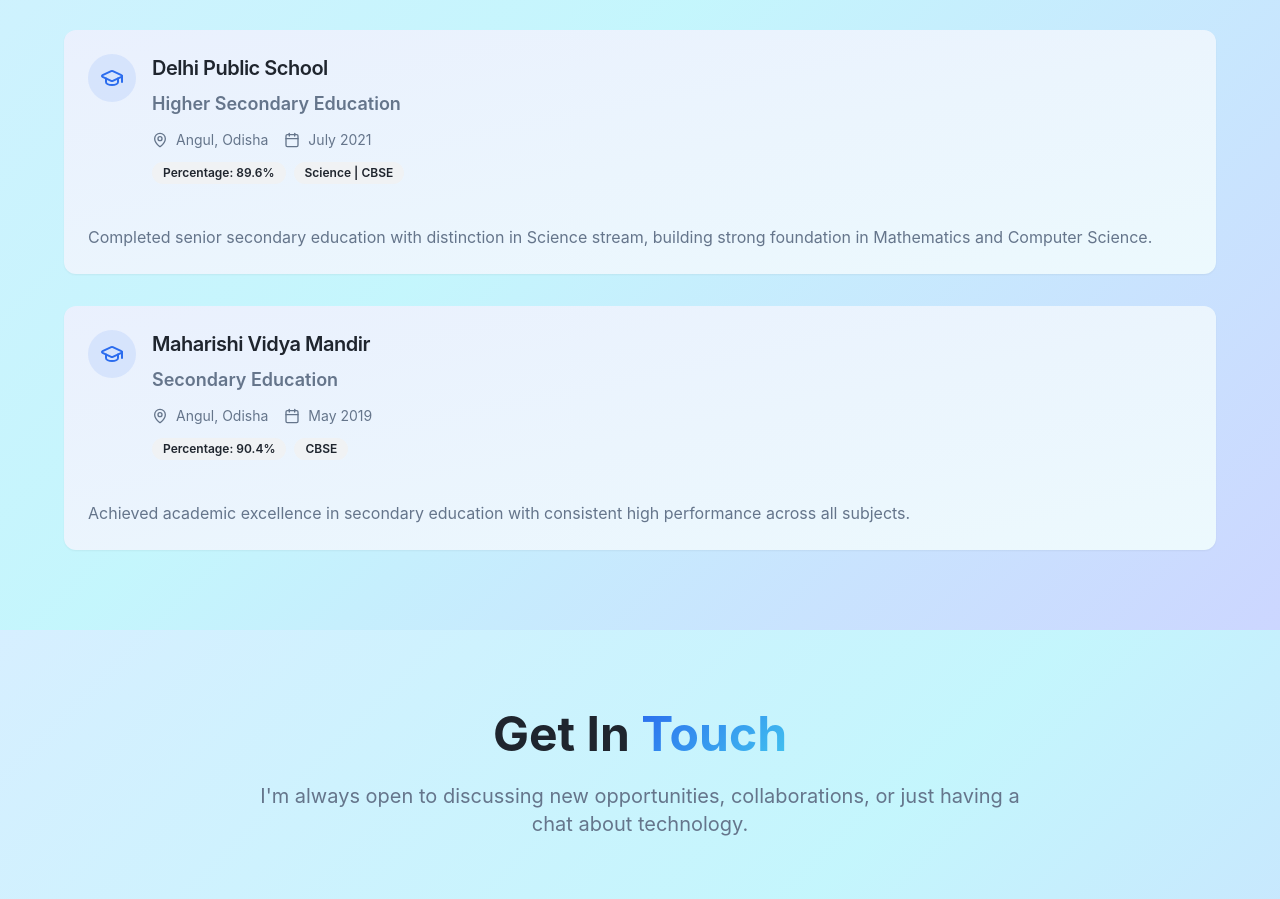
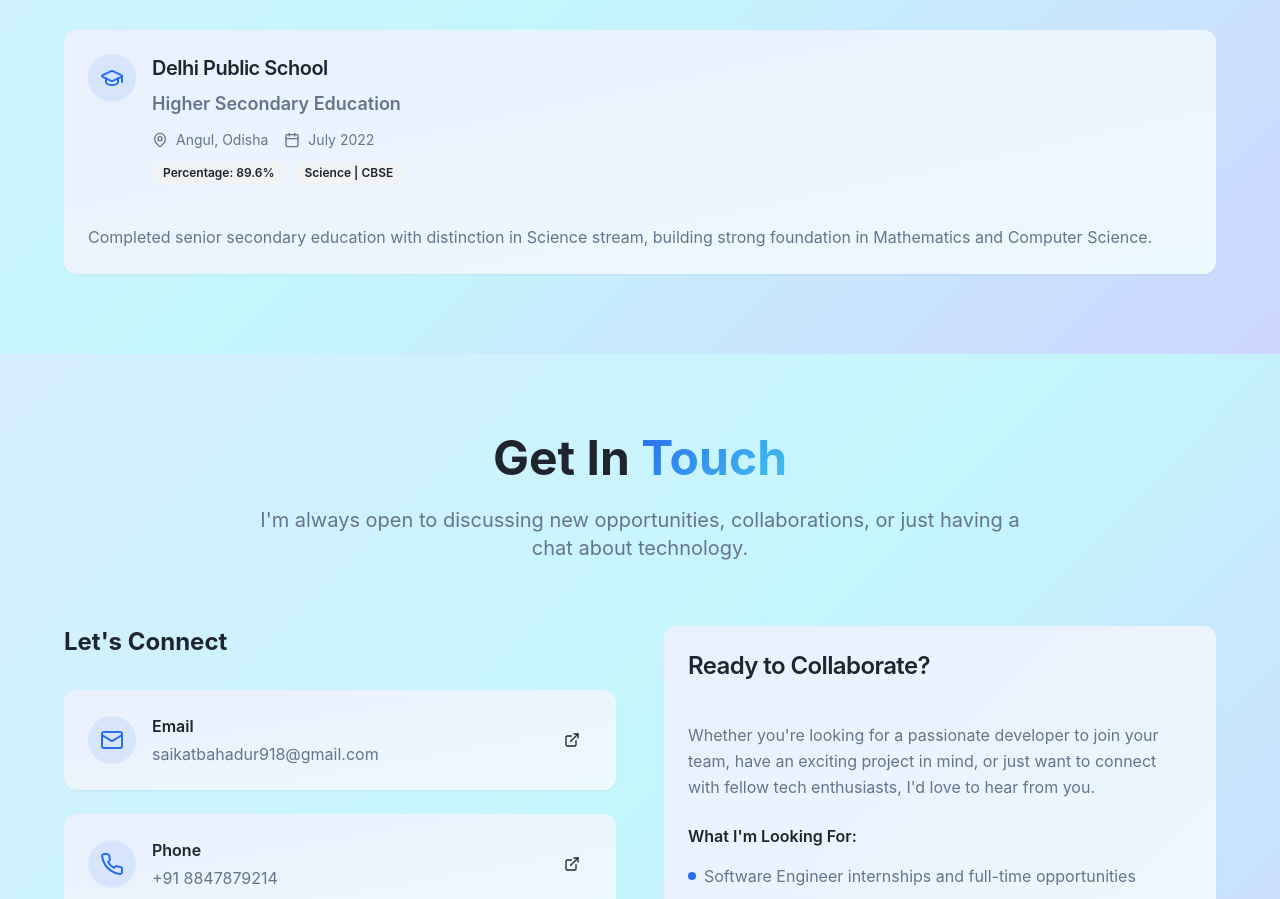
Before and after one commit to saikat-bahadur/saikat-portfolio, a React (Vite) app: page / in a window 1280 px wide. Shown: the part 5180-6079 px from the top of the page. Built offline with nearby package versions, Linux system fonts and the light colour scheme; the HTML template or start-up script is replaced by a standard one.

Commit message:
education

```diff
--- a/src/components/Education.tsx
+++ b/src/components/Education.tsx
@@ -16,20 +16,20 @@ const Education = () => {
       institution: "Delhi Public School",
       degree: "Higher Secondary Education",
       location: "Angul, Odisha",
-      duration: "July 2021",
+      duration: "July 2022",
       cgpa: "Percentage: 89.6%",
       stream: "Science | CBSE",
       description: "Completed senior secondary education with distinction in Science stream, building strong foundation in Mathematics and Computer Science."
     },
-    {
-      institution: "Maharishi Vidya Mandir",
-      degree: "Secondary Education",
-      location: "Angul, Odisha",
-      duration: "May 2019",
-      cgpa: "Percentage: 90.4%",
-      stream: "CBSE",
-      description: "Achieved academic excellence in secondary education with consistent high performance across all subjects."
-    }
+    // {
+    //   institution: "Maharishi Vidya Mandir",
+    //   degree: "Secondary Education",
+    //   location: "Angul, Odisha",
+    //   duration: "May 2019",
+    //   cgpa: "Percentage: 90.4%",
+    //   stream: "CBSE",
+    //   description: "Achieved academic excellence in secondary education with consistent high performance across all subjects."
+    // }
   ];
 
   return (
```
